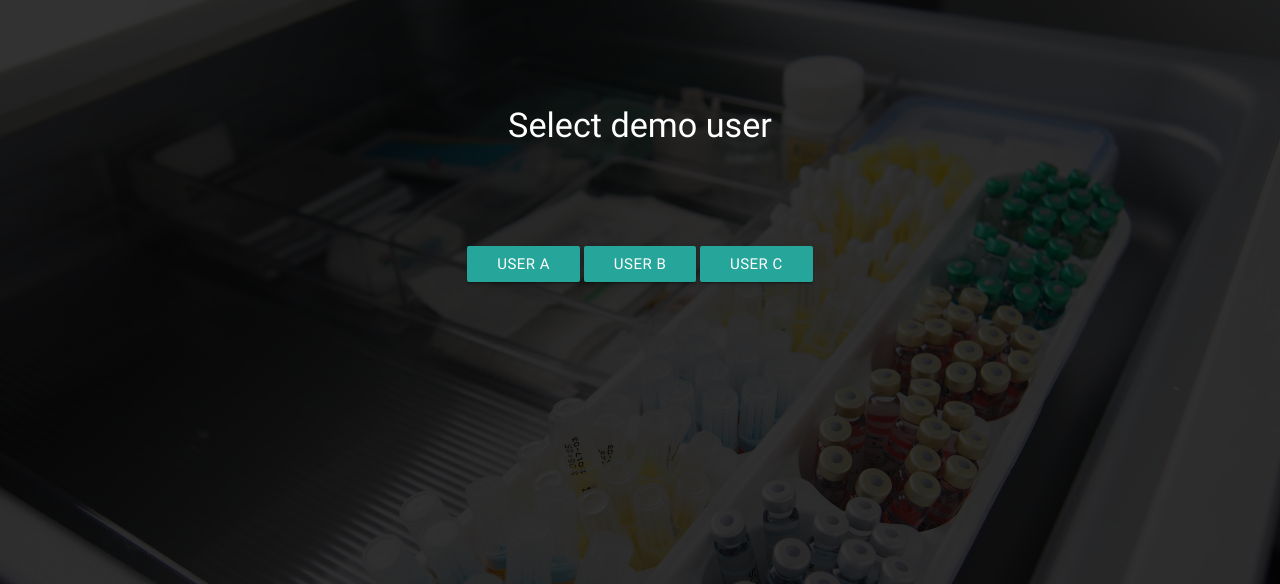
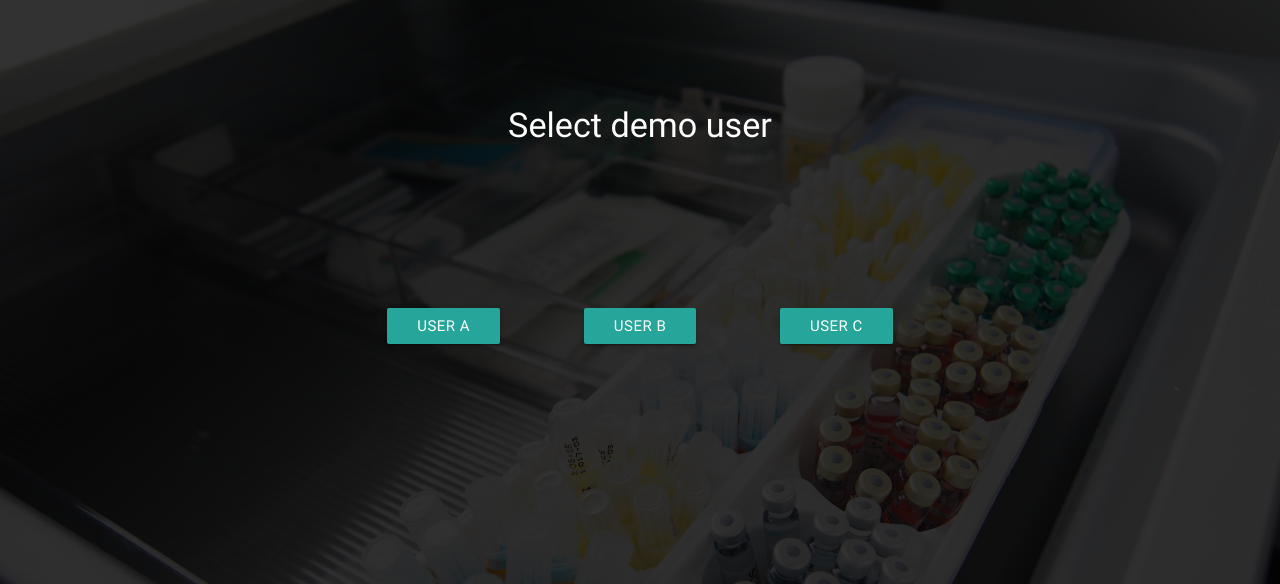
Before and after one commit to WesleyAC/hophacks, a Flask app: page /demo in a window 1280 px wide. Shown: the top 584 px of the page. Run offline with Flask 2, Linux system fonts and the light colour scheme; parts of the project's set-up code (start-up, migrations or seed data) failed here and were passed over.

Commit message:
Add title, edit button, change button spacing

```diff
--- a/static/demo.html
+++ b/static/demo.html
@@ -33,11 +33,12 @@
       <br>
       <br>
       <br>
+      <br>
 
       <div class="row center">
-        <a onclick="submitLogin('demo_a')" class="waves-effect waves-light btn">User A</a>
-        <a onclick="submitLogin('demo_b')" class="waves-effect waves-light btn">User B</a>
-        <a onclick="submitLogin('demo_c')" class="waves-effect waves-light btn">User C</a>
+        <a onclick="submitLogin('demo_a')" class="waves-effect waves-light btn" style="margin:40px">User A</a>
+        <a onclick="submitLogin('demo_b')" class="waves-effect waves-light btn" style="margin:40px">User B</a>
+        <a onclick="submitLogin('demo_c')" class="waves-effect waves-light btn" style="margin:40px">User C</a>
       </div>
 
     </div>
--- a/static/index.html
+++ b/static/index.html
@@ -31,8 +31,8 @@
 
             <br>
             <div class="row center">
-        <a href="login" class="waves-effect waves-light btn">Get Started</a>
-        <a href="demo" class="waves-effect waves-light btn">View Demo</a>
+                <a href="login" class="waves-effect waves-light btn" style="margin:40px">Get Started</a>
+                <a href="demo" class="waves-effect waves-light btn" style="margin:40px">View Demo</a>
             </div>
 
         </div>
--- a/templates/trends.html
+++ b/templates/trends.html
@@ -49,7 +49,7 @@ showTrends = function() {
                     {% endfor %}
 
                     <div class="carousel-item white-text center">
-                        <a onclick="showSettings()" href="#" class="waves-effect waves-light btn">View Suggested Changes</a>
+                        <a onclick="showSettings()" href="#" class="waves-effect waves-light btn">View Suggested Pump Settings</a>
                     </div>
                 </div>
 
@@ -69,6 +69,9 @@ showTrends = function() {
             <br>
             <br>
             <br>
+            <div class="row center">
+                <h1 class="white-text">Suggested Pump Settings</h1>
+            </div>
             <br>
             <div class="row">
                 <div class="col s4 m4 l4">
```
Also changed, not shown: static/css/main.css (line endings or trailing spaces). Lines whose indentation alone changed are shown as unchanged.
